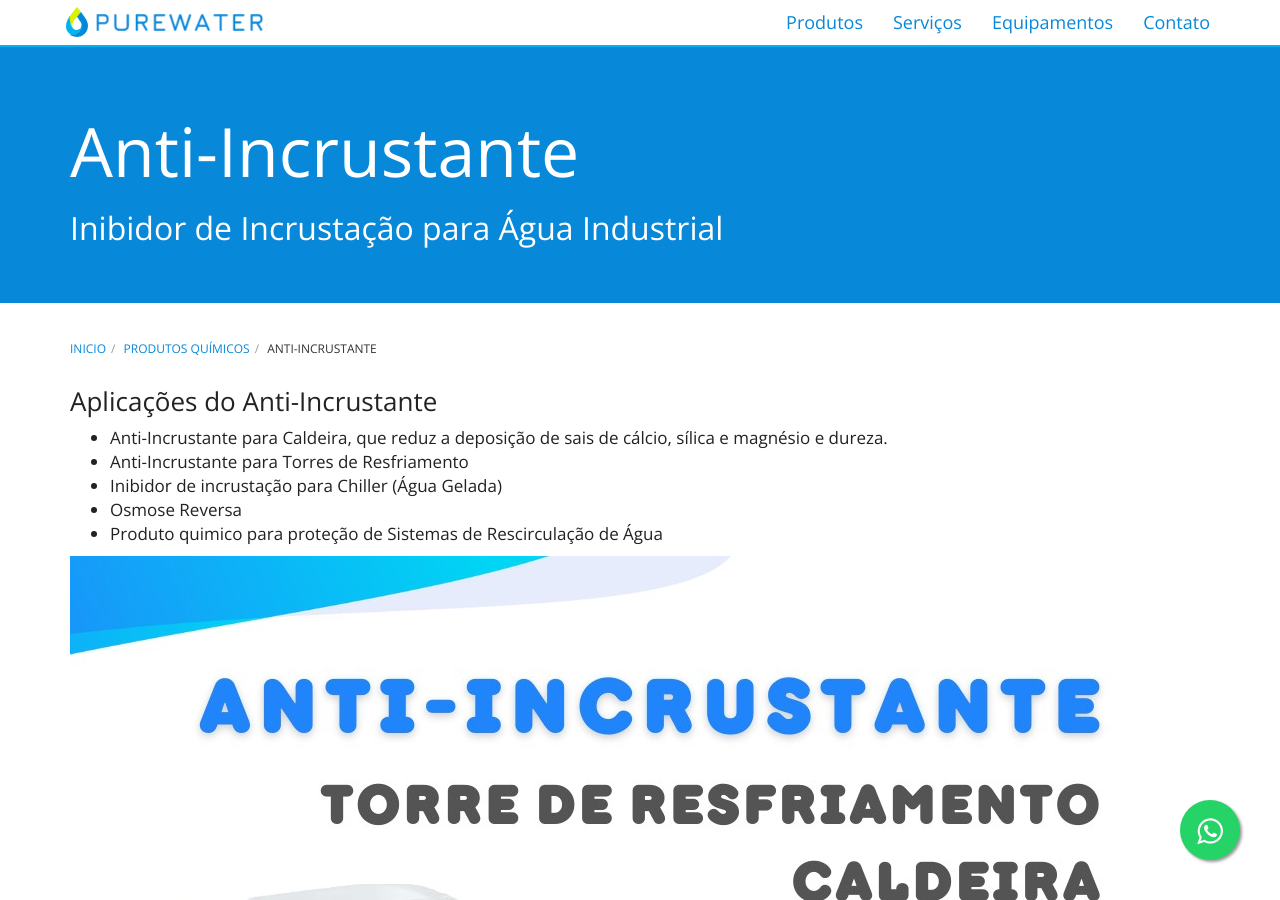
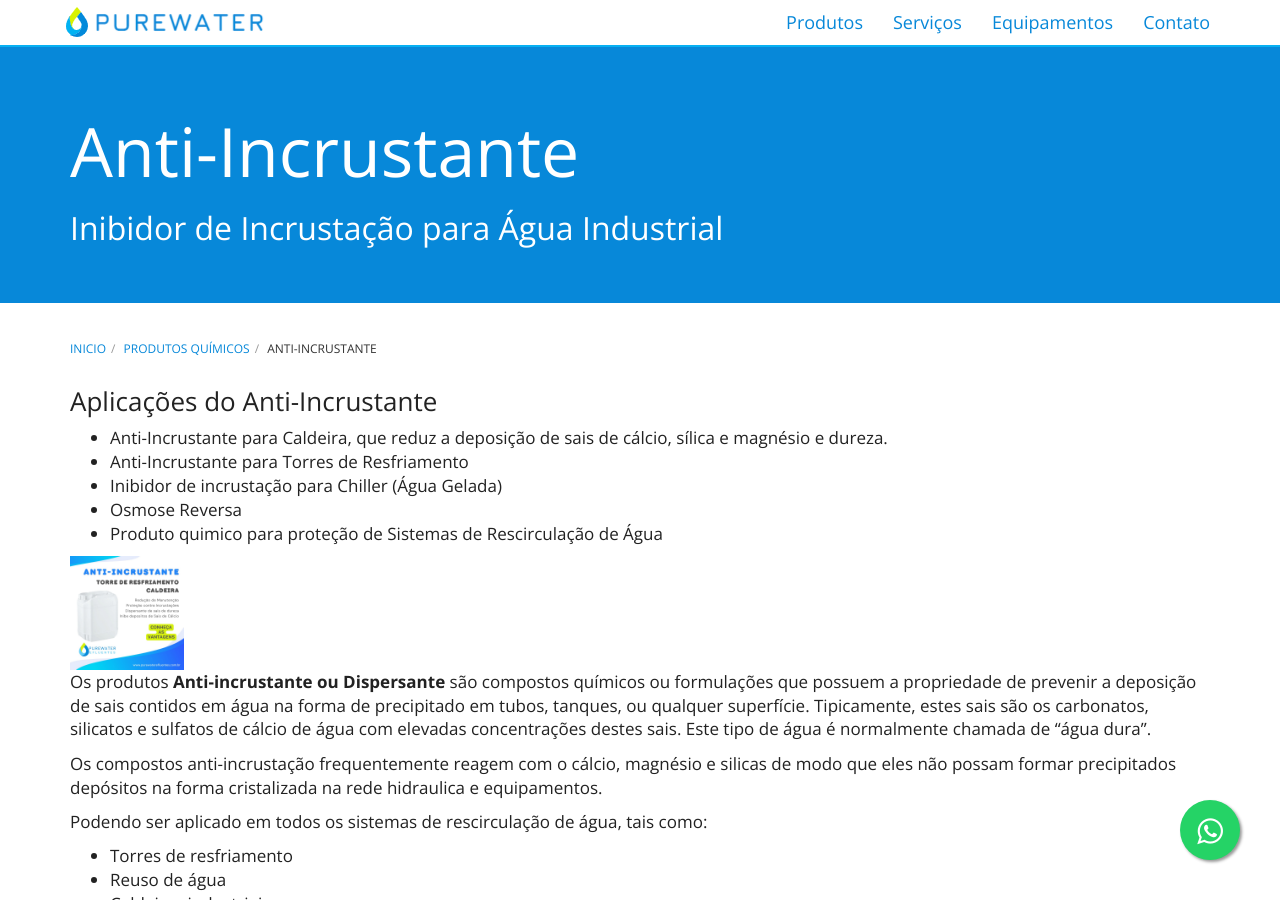
Before and after one commit to purewaterefluentes/purewaterefluentes.github.io, a Jekyll site: the page built from produtos/anti-incrustante.md, in a window 1280 px wide and 900 px high. Built offline with Jekyll 4.4.1, drawn with Linux system fonts in a browser that asks for light colours; nearby versions of some CDN libraries; library files that are not in the unit come from our copies.

Commit message:
Update anti-incrustante.md

```diff
--- a/produtos/anti-incrustante.md
+++ b/produtos/anti-incrustante.md
@@ -13,7 +13,7 @@
 - Osmose Reversa
 - Produto quimico para proteção de Sistemas de Rescirculação de Água
 
-<img class="img-responsive pull-Right" style="max-width: 10;" src="../../website/images/Anti-incrustante_caldeira_torre.jpg" alt="Anti-incrustante_para_caldeira_torre_resfriamento">
+<img class="img-responsive pull-Right" style="max-width: 10%;" src="../../website/images/Anti-incrustante_caldeira_torre.jpg" alt="Anti-incrustante_para_caldeira_torre_resfriamento">
 Os produtos **Anti-incrustante ou Dispersante** são compostos químicos ou formulações que possuem a propriedade de prevenir a deposição de sais contidos em água na forma de precipitado em tubos, tanques, ou qualquer superfície. Tipicamente, estes sais são os carbonatos, silicatos e sulfatos de cálcio de água com elevadas concentrações destes sais. Este tipo de água é normalmente chamada de "água dura".
 
 Os compostos anti-incrustação frequentemente reagem com o cálcio, magnésio e silicas de modo que eles não possam formar precipitados depósitos na forma cristalizada na rede hidraulica e equipamentos.
```
